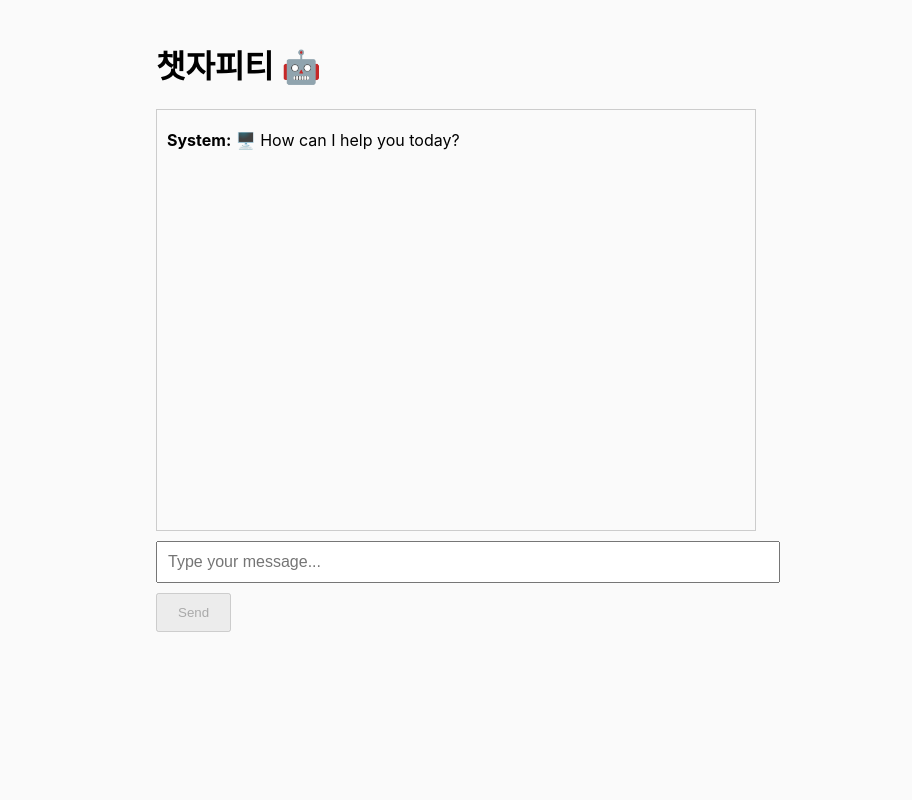
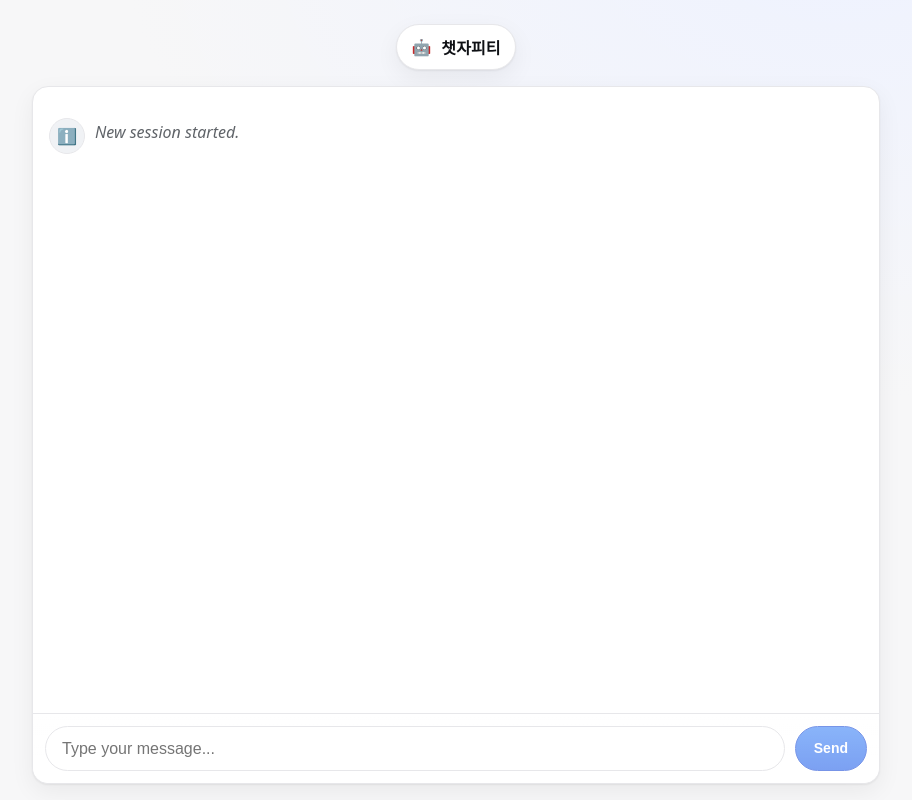
Before and after one commit to danielkim916/chatbot-app, a React (Vite) app in the folder frontend/: page / in a window 1280 px wide. Shown: the whole page, without its empty margins (184-1096 px from the left). Built offline with nearby package versions, Linux system fonts and the light colour scheme.

Commit message:
UI refresh

```diff
--- a/frontend/index.html
+++ b/frontend/index.html
@@ -3,6 +3,7 @@
 <head>
   <meta charset="UTF-8" />
   <meta name="viewport" content="width=device-width, initial-scale=1.0"/>
+  <meta name="theme-color" content="#2563eb" />
   <title>챗자피티</title>
 </head>
 <body>
--- a/frontend/src/App.jsx
+++ b/frontend/src/App.jsx
@@ -1,16 +1,23 @@
-import React, { useState } from 'react';
+import React, { useEffect, useRef, useState } from 'react';
 
 export default function App() {
   const [messages, setMessages] = useState([
-    { role: 'system', content: '🖥️ How can I help you today?' }
+    { role: 'system', content: 'New session started.' }
   ]);
   const [input, setInput] = useState('');
   const [isLoading, setIsLoading] = useState(false);
+  const endRef = useRef(null);
 
-  async function handleSend() {
-    if (!input.trim()) return;
+  useEffect(() => {
+    endRef.current?.scrollIntoView({ behavior: 'smooth' });
+  }, [messages]);
 
-    const userMessage = { role: 'user', content: input.trim() };
+  async function handleSubmit(e) {
+    e.preventDefault();
+    const text = input.trim();
+    if (!text) return;
+
+    const userMessage = { role: 'user', content: text };
     const newMessages = [...messages, userMessage];
     setMessages(newMessages);
     setInput('');
@@ -35,36 +42,61 @@ export default function App() {
     }
   }
 
+  const labelFor = 'chat-input';
+
   return (
-    <div style={{ maxWidth: 600, margin: '0 auto', padding: 20 }}>
-      <h1>챗자피티 🤖</h1>
-      <div
-        style={{
-          border: '1px solid #ccc',
-          padding: 10,
-          height: 400,
-          overflowY: 'auto',
-          marginBottom: 10,
-          whiteSpace: 'pre-wrap',
-        }}
+    <div className="app">
+      <header className="header">
+        <div className="brand">
+          <span className="logo" aria-hidden="true">🤖</span>
+          <span className="title">챗자피티</span>
+        </div>
+      </header>
+
+      <main className="chat">
+        <section
+          className="messages"
+          role="log"
+          aria-live="polite"
+          aria-relevant="additions"
         >
-        {messages.map((m, i) => (
-          <div key={i} style={{ margin: '10px 0', textAlign: m.role === 'user' ? 'right' : 'left' }}>
-            <strong>{m.role === 'user' ? 'You' : m.role === 'assistant' ? 'Bot' : 'System'}:</strong> {m.content}
+          {messages.map((m, i) => {
+            const kind = m.role === 'user' ? 'user' : m.role === 'assistant' ? 'assistant' : 'system';
+            return (
+              <div key={i} className={`msg ${kind}`}>
+                {kind !== 'user' && <div className="avatar" aria-hidden="true">{kind === 'assistant' ? '🤖' : 'ℹ️'}</div>}
+                <div className="bubble">
+                  {m.content}
                 </div>
-        ))}
+                {kind === 'user' && <div className="avatar" aria-hidden="true">🧑</div>}
               </div>
+            );
+          })}
+          <div ref={endRef} />
+        </section>
+
+        <form className="composer" onSubmit={handleSubmit} autoComplete="off" spellCheck={false}>
+          <label htmlFor={labelFor} className="sr-only">Message</label>
           <input
+            id={labelFor}
+            className="input"
+            type="text"
             value={input}
             onChange={e => setInput(e.target.value)}
-        onKeyDown={e => e.key === 'Enter' && handleSend()}
             disabled={isLoading}
-        style={{ width: '100%', padding: 10, fontSize: 16 }}
             placeholder="Type your message..."
+            autoComplete="off"
+            aria-autocomplete="none"
+            autoCorrect="off"
+            autoCapitalize="none"
+            inputMode="text"
+            name="message"
           />
-      <button onClick={handleSend} disabled={isLoading || !input.trim()} style={{ marginTop: 10, padding: '10px 20px' }}>
-        Send
+          <button className="send" type="submit" disabled={isLoading || !input.trim()}>
+            {isLoading ? <span className="spinner" aria-label="Sending" /> : 'Send'}
           </button>
+        </form>
+      </main>
     </div>
   );
 }
--- a/frontend/src/index.jsx
+++ b/frontend/src/index.jsx
@@ -1,6 +1,10 @@
-import React from 'react';
+import React, { StrictMode } from 'react';
 import ReactDOM from 'react-dom/client';
 import App from './App';
 import './styles.css';
 
-ReactDOM.createRoot(document.getElementById('root')).render(<App />);
+ReactDOM.createRoot(document.getElementById('root')).render(
+  <StrictMode>
+    <App />
+  </StrictMode>
+);
--- a/frontend/src/styles.css
+++ b/frontend/src/styles.css
@@ -1,8 +1,218 @@
+:root {
+  --bg: #f7f7f8;
+  --surface: #ffffff;
+  --border: #e7e7ea;
+  --text: #0f1115;
+  --muted: #5f6368;
+  --primary: #2563eb;
+  --primary-ink: #ffffff;
+  --user: #0ea5e9;
+  --assistant: #e5e7eb;
+  --radius: 14px;
+  --shadow: 0 1px 2px rgba(15, 17, 21, 0.06), 0 8px 24px rgba(15, 17, 21, 0.06);
+}
+
+* { box-sizing: border-box; }
+html, body, #root { height: 100%; }
+
 body {
-  font-family: -apple-system, BlinkMacSystemFont, "Segoe UI", Roboto, Oxygen,
-    Ubuntu, Cantarell, "Open Sans", "Helvetica Neue", sans-serif;
-  background-color: #fafafa;
   margin: 0;
-  padding: 0;
-  height: 100vh;
+  background: radial-gradient(1200px 800px at 80% -10%, #eef2ff 0%, rgba(238,242,255,0) 60%), var(--bg);
+  color: var(--text);
+  font-family: ui-sans-serif, system-ui, -apple-system, BlinkMacSystemFont, "Segoe UI", Roboto, "Helvetica Neue", Arial, "Noto Sans", "Apple Color Emoji", "Segoe UI Emoji";
+  -webkit-font-smoothing: antialiased;
+  -moz-osx-font-smoothing: grayscale;
 }
+
+.app {
+  max-width: 880px;
+  margin: 0 auto;
+  min-height: 100%;
+  display: grid;
+  grid-template-rows: auto 1fr;
+  padding: 24px 16px 16px;
+  gap: 16px;
+}
+
+.header {
+  display: flex;
+  align-items: center;
+  justify-content: center;
+}
+
+.brand {
+  display: inline-flex;
+  align-items: center;
+  gap: 10px;
+  background: var(--surface);
+  border: 1px solid var(--border);
+  padding: 10px 14px;
+  border-radius: 999px;
+  box-shadow: var(--shadow);
+}
+
+.brand .title {
+  font-weight: 600;
+  letter-spacing: 0.1px;
+}
+
+.chat {
+  display: grid;
+  grid-template-rows: 1fr auto;
+  gap: 12px;
+  background: var(--surface);
+  border: 1px solid var(--border);
+  border-radius: calc(var(--radius) + 2px);
+  box-shadow: var(--shadow);
+  overflow: hidden;
+}
+
+.messages {
+  padding: 16px;
+  overflow-y: auto;
+  scroll-behavior: smooth;
+}
+
+.msg {
+  display: grid;
+  grid-template-columns: 36px 1fr 36px;
+  align-items: flex-end;
+  gap: 10px;
+  margin: 8px 0;
+}
+
+.msg.system .bubble {
+  color: var(--muted);
+  font-style: italic;
+  background: transparent;
+  border: none;
+  padding-left: 0;
+}
+
+.msg .avatar {
+  width: 36px;
+  height: 36px;
+  border-radius: 50%;
+  background: #f0f2f5;
+  display: grid;
+  place-items: center;
+  font-size: 16px;
+  border: 1px solid var(--border);
+}
+
+.msg .bubble {
+  background: var(--assistant);
+  color: var(--text);
+  border: 1px solid var(--border);
+  padding: 10px 12px;
+  border-radius: 12px;
+  line-height: 1.45;
+  white-space: pre-wrap;
+}
+
+.msg.user {
+  grid-template-columns: 1fr 36px;
+  justify-content: end;
+}
+
+.msg.user .bubble {
+  background: linear-gradient(180deg, #38bdf8, #0ea5e9);
+  color: var(--primary-ink);
+  border: none;
+  justify-self: end;
+}
+
+.msg.user .avatar {
+  order: 2;
+  background: #e0f2fe;
+  border-color: #bae6fd;
+}
+
+.msg.assistant {
+  grid-template-columns: 36px 1fr;
+}
+
+.msg.assistant .bubble {
+  background: #f7f7f8;
+}
+
+.composer {
+  position: sticky;
+  bottom: 0;
+  display: grid;
+  grid-template-columns: 1fr auto;
+  gap: 10px;
+  padding: 12px;
+  border-top: 1px solid var(--border);
+  background: linear-gradient(180deg, rgba(255,255,255,0.6), #fff 60%);
+  backdrop-filter: saturate(180%) blur(8px);
+}
+
+.input {
+  width: 100%;
+  appearance: none;
+  border: 1px solid var(--border);
+  background: #fff;
+  border-radius: 999px;
+  padding: 12px 16px;
+  font-size: 16px;
+  line-height: 1.2;
+  outline: none;
+  transition: box-shadow 160ms ease, border-color 160ms ease;
+}
+
+.input:focus-visible {
+  border-color: #93c5fd;
+  box-shadow: 0 0 0 4px rgba(37, 99, 235, 0.12);
+}
+
+.send {
+  appearance: none;
+  border: 1px solid #1d4ed8;
+  background: linear-gradient(180deg, #3b82f6, #2563eb);
+  color: #fff;
+  font-weight: 600;
+  border-radius: 999px;
+  padding: 12px 18px;
+  font-size: 14px;
+  cursor: pointer;
+  transition: transform 80ms ease, box-shadow 160ms ease, opacity 160ms ease;
+  box-shadow: 0 6px 16px rgba(37, 99, 235, 0.25);
+}
+
+.send:hover:not(:disabled) { transform: translateY(-1px); }
+.send:active:not(:disabled) { transform: translateY(0); }
+.send:disabled {
+  opacity: 0.6;
+  cursor: not-allowed;
+  box-shadow: none;
+}
+
+.spinner {
+  width: 16px;
+  height: 16px;
+  border: 2px solid rgba(255,255,255,0.45);
+  border-top-color: #fff;
+  border-radius: 50%;
+  display: inline-block;
+  animation: spin 0.8s linear infinite;
+}
+
+@keyframes spin { to { transform: rotate(360deg); } }
+
+/* Accessibility helpers */
+.sr-only {
+  position: absolute; width: 1px; height: 1px; padding: 0; margin: -1px; overflow: hidden;
+  clip: rect(0,0,0,0); white-space: nowrap; border: 0;
+}
+
+/* Reduce browser autofill styling if it ever appears */
+input:-webkit-autofill {
+  -webkit-box-shadow: 0 0 0 30px #fff inset !important;
+  -webkit-text-fill-color: var(--text) !important;
+}
+
+@media (max-width: 640px) {
+  .app { padding: 16px 8px; }
+  .messages { padding: 12px; }
+}
```
Lines whose indentation alone changed are shown as unchanged.
